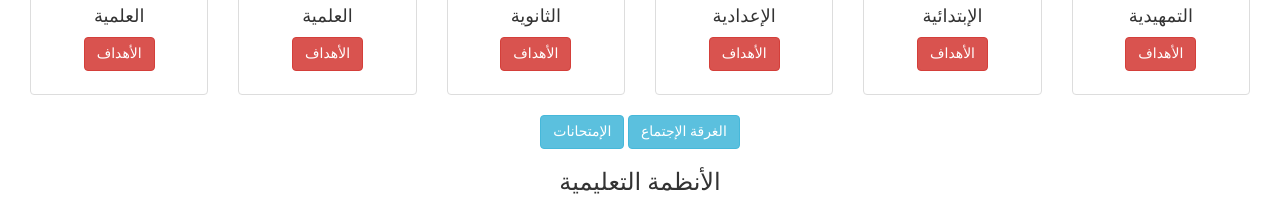
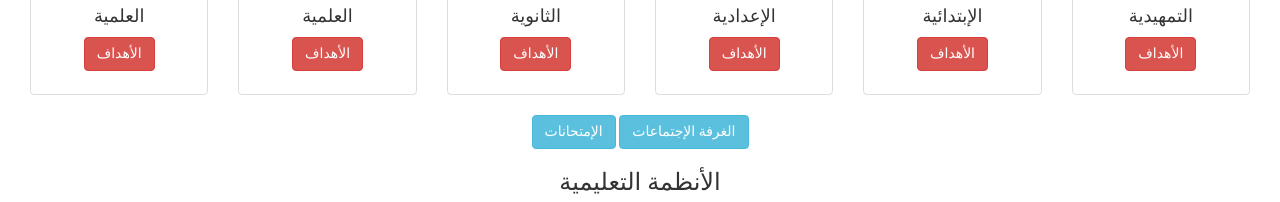
Before and after one commit to softwarepioneers/aa, a plain HTML site: page index.html in a window 1280 px wide. Shown: the part 2693-2895 px from the top of the page. Drawn offline with Linux system fonts and the light colour scheme; files that its build step writes are made by us from their sources; a web font is replaced by a local one.

Commit message:
Update index.html

```diff
--- a/index.html
+++ b/index.html
@@ -729,7 +729,7 @@
 
              <a href="https://apps.google.com/intl/en-GB/meet/" target="_blank"
                 class="btn btn-info custom-btn-main">
-                الغرقة الإجتماع
+                الغرفة الإجتماعات
              </a>
              <a href="examinations.html" class="btn btn-info custom-btn-main">
                    الإمتحانات
```
